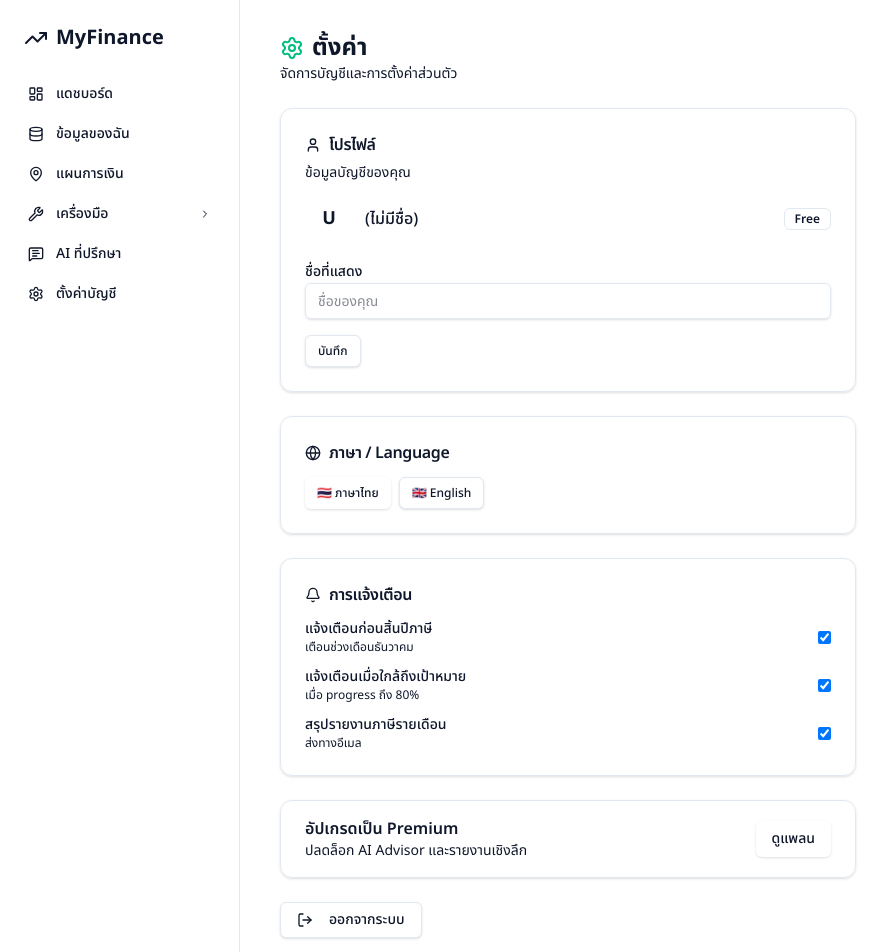
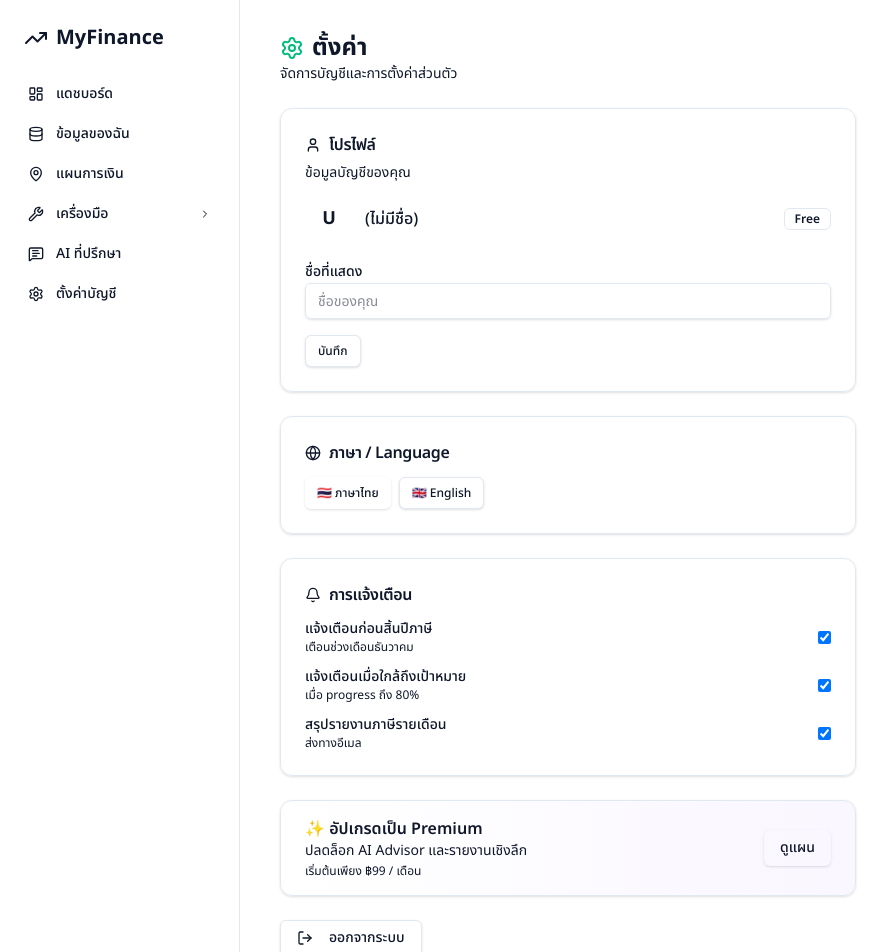
Before and after one commit to thitipis/my-finance, a Next.js app: page /settings in a window 1280 px wide. Shown: the top 952 px of the page, without its empty margins (0-894 px from the left). Built offline with nearby package versions, Linux system fonts and the light colour scheme; no server answers.

Commit message:
feat: enhance tax result card with stat grid + rate bar; polish settings upgrade banner

```diff
--- a/src/app/(app)/settings/page.tsx
+++ b/src/app/(app)/settings/page.tsx
@@ -83,7 +83,7 @@ export default function SettingsPage() {
           ) : (
             <>
               <div className="flex items-center gap-3">
-                <div className="h-12 w-12 rounded-full bg-primary/10 flex items-center justify-center text-primary font-bold text-lg">
+                <div className="h-12 w-12 rounded-full bg-primary flex items-center justify-center text-primary-foreground font-bold text-lg shrink-0">
                   {avatarLetter}
                 </div>
                 <div>
@@ -159,13 +159,14 @@ export default function SettingsPage() {
 
       {/* Upgrade banner (free users only) */}
       {profile?.tier !== "premium" && (
-        <Card className="border-primary/30 bg-primary/5">
-          <CardContent className="pt-4 pb-4 flex items-center justify-between">
+        <Card className="border-primary/40 bg-gradient-to-r from-primary/5 to-violet-500/5">
+          <CardContent className="pt-4 pb-4 flex items-center justify-between gap-4">
             <div>
-              <p className="font-semibold">อัปเกรดเป็น Premium</p>
+              <p className="font-semibold">✨ อัปเกรดเป็น Premium</p>
               <p className="text-sm text-muted-foreground">ปลดล็อก AI Advisor และรายงานเชิงลึก</p>
+              <p className="text-xs text-muted-foreground mt-0.5">เริ่มต้นเพียง ฿99 / เดือน</p>
             </div>
-            <Button>ดูแพลน</Button>
+            <Button className="shrink-0">ดูแผน</Button>
           </CardContent>
         </Card>
       )}
--- a/src/app/(app)/tax/page.tsx
+++ b/src/app/(app)/tax/page.tsx
@@ -425,13 +425,35 @@ export default function TaxPage() {
                     {result.isRefund ? "🎉 ได้รับคืนภาษี" : "💳 ต้องชำระภาษีเพิ่ม"}
                   </CardTitle>
                 </CardHeader>
-                <CardContent>
-                  <div className={`text-4xl font-bold mb-1 ${result.isRefund ? "text-emerald-600" : "text-red-500"}`}>
+                <CardContent className="space-y-3">
+                  <div className={`text-4xl font-bold ${result.isRefund ? "text-emerald-600" : "text-red-500"}`}>
                     {result.isRefund ? "+" : ""}{formatCurrency(Math.abs(result.taxOwed))}
                   </div>
-                  <p className="text-sm text-muted-foreground">
-                    อัตราภาษีที่แท้จริง {result.effectiveRate}% | ขั้นภาษีสูงสุด {result.marginalBracket}%
-                  </p>
+                  {/* Stat pills */}
+                  <div className="grid grid-cols-3 gap-2 text-center">
+                    {[
+                      { label: "อัตราจริง", value: `${result.effectiveRate}%` },
+                      { label: "ขั้นภาษีสูงสุด", value: `${result.marginalBracket}%` },
+                      { label: "เงินได้สุทธิ์", value: formatCurrency(result.taxableIncome) },
+                    ].map(({ label, value }) => (
+                      <div key={label} className="bg-background/60 rounded-lg py-1.5 px-1">
+                        <p className="text-xs text-muted-foreground">{label}</p>
+                        <p className="text-sm font-bold">{value}</p>
+                      </div>
+                    ))}
+                  </div>
+                  {/* Effective rate bar */}
+                  <div className="space-y-1">
+                    <div className="flex justify-between text-xs text-muted-foreground">
+                      <span>0%</span><span>อัตราภาษีจริง {result.effectiveRate}%</span><span>35%</span>
+                    </div>
+                    <div className="h-2 bg-muted rounded-full overflow-hidden">
+                      <div
+                        className={`h-full rounded-full ${result.effectiveRate <= 10 ? "bg-emerald-500" : result.effectiveRate <= 20 ? "bg-amber-500" : "bg-red-500"}`}
+                        style={{ width: `${Math.min(100, (result.effectiveRate / 35) * 100)}%` }}
+                      />
+                    </div>
+                  </div>
                 </CardContent>
               </Card>
 
```
